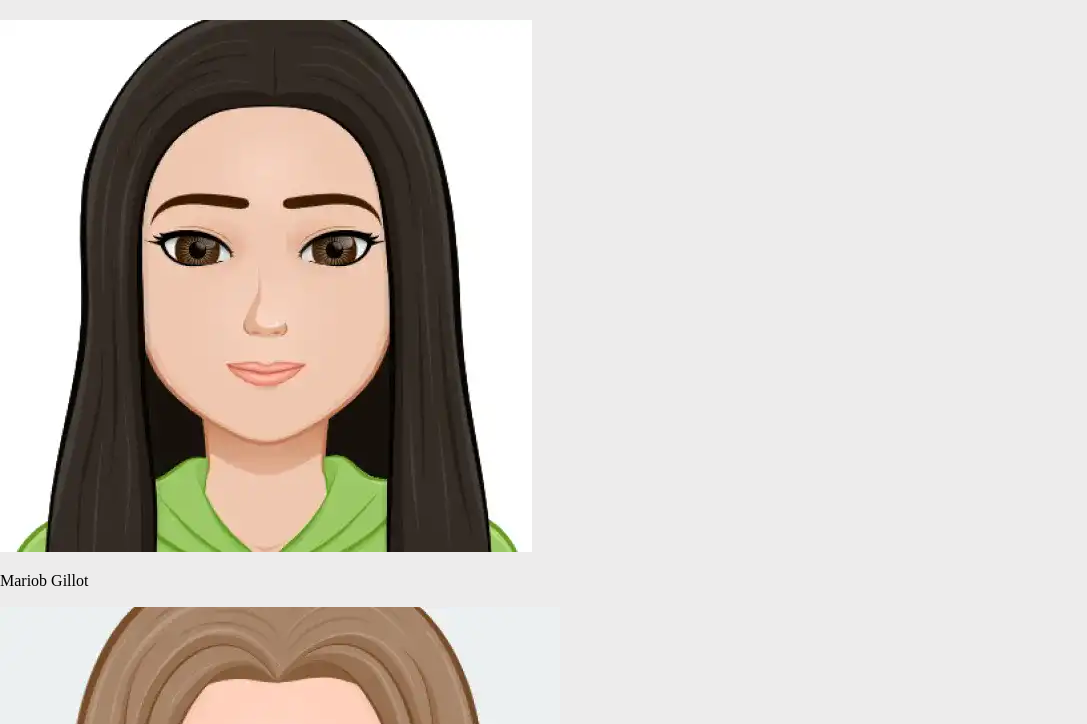
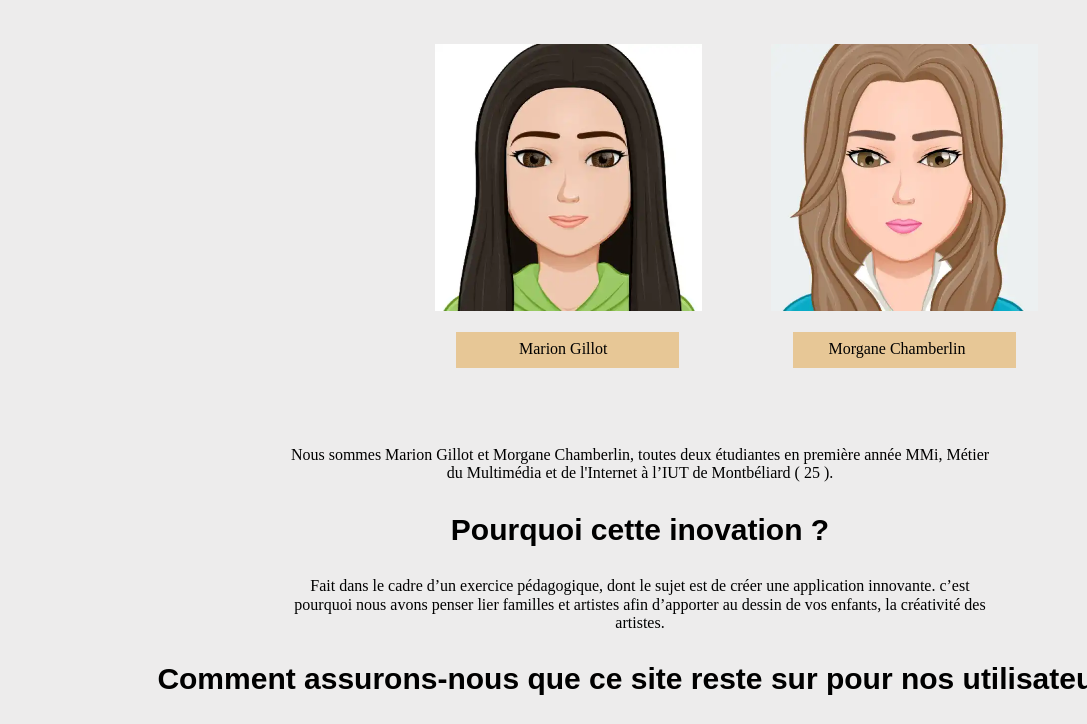
Before and after one commit to ChamberlinMorgane/site-promotionnel, a plain HTML site: page àpropos.html in a window 1280 px wide. Shown: the part 188-912 px from the top of the page, without its empty margins (0-1087 px from the left). Drawn offline with Linux system fonts and the light colour scheme.

Commit message:
page à propos

```diff
--- a/src/css/bases/main.css
+++ b/src/css/bases/main.css
@@ -49,3 +49,60 @@ ul {
    -webkit-background-clip: text;
     background-clip: text;
     z-index: 2;}
+
+
+.title__center__h3 {
+text-align: center;
+}
+
+.avatars {
+  display: flex;
+  margin-left: 435px;
+  width: 267px;
+  margin-top: 77px;
+}
+
+  .avatar__marion {
+      display: flex;
+  }
+
+  .avatar__morgane {
+    display: flex;
+    margin-left: 69px;
+}
+
+.name__avatars {
+  margin-top: 13px;
+  display: flex;
+  margin-left: 519px;
+  margin-bottom: 72px;
+}
+
+.name__morgane {
+  margin-left: 221px;
+}
+
+.description__apropos {
+  text-align: center;
+  margin-left: 284px;
+  margin-right: 284px;
+}
+
+.fond__orange {
+  margin-top: 21px;
+  width: 223px;
+  display: flex;
+  margin-left: 456px;
+  z-index: -1;
+  position: absolute;
+}
+
+.fond__orange__2 {
+  margin-left: 114px;
+}
+
+.description__apropos__2 {
+  margin-left: 187px;
+  margin-right: 357px;
+  margin-bottom: 69px;
+}
--- a/àpropos.html
+++ b/àpropos.html
@@ -25,37 +25,58 @@
             </h3>
         </div>
     </header>
-    <h2>Qui sommes nous ?</h2>
-    <img src="public/img/image-avatar-marion.webp" alt="Marion">
-    <p>Mariob Gillot</p>
 
-    <img src="public/img/image-avatar-morgane.webp" alt="Morgane">
-    <p>Morgane Chamberlin</p>
+    <h3 class="title__center__h3">Qui sommes nous ?</h2>
 
-    <p>Nous sommes Marion Gillot et Morgane Chamberlin, toutes deux étudiantes en première année MMi,
+        <div class="avatars">
+            <img src="public/img/image-avatar-marion.webp" alt="Marion" class="avatar__marion">
+            <img src="public/img/image-avatar-morgane.webp" alt="Morgane" class="avatar__morgane">
+        </div>
+
+        <div class="fond__orange">
+            <img src="public/img/fond__name.jpg" alt="fond__orange">
+            <img src="public/img/fond__name.jpg" alt="fond__orange" class="fond__orange__2">
+        </div>
+
+        <div class="name__avatars">
+            <p class="name__marion">Marion Gillot</p>
+            <p class="name__morgane">Morgane Chamberlin</p>
+        </div>
+
+        <p class="description__apropos">Nous sommes Marion Gillot et Morgane Chamberlin, toutes deux étudiantes en
+            première année MMi,
             Métier du Multimédia et de l'Internet à l’IUT de Montbéliard ( 25 ).</p>
 
-    <h2>Pourquoi cette inovation ?</h2>
+        <h3 class="title__center__h3">Pourquoi cette inovation ?</h2>
 
-    <p>Fait dans le cadre d’un exercice pédagogique, dont le sujet est de créer une application innovante. c’est
+            <p class="description__apropos">Fait dans le cadre d’un exercice pédagogique, dont le sujet est de créer une
+                application innovante. c’est
                 pourquoi nous avons penser lier familles
                 et artistes afin d’apporter au dessin de vos enfants, la créativité des artistes.</p>
 
-    <h2>Comment assurons-nous que ce site reste sur pour nos utilisateurs</h2>
+            <h3 class="title__center__h3">Comment assurons-nous que ce site reste sur pour nos utilisateurs</h2>
 
-    <p>Nous surveillons les activités sur le site pour la sécurité de chacun. Malheureusement, comme nous ne pouvons pas
+                <div class="description__apropos__2">
+                    <p>Nous surveillons les activités sur le site pour la sécurité de chacun. Malheureusement, comme
+                        nous ne
+                        pouvons pas
                         être partout en même temps,
                         nous avons d'autres mesures :</p>
 
                     <ul>
-        <li>Nous demandons aux utilisateurs de signaler toute personne qui utilise un langage ou des images blessants ou
+                        <li>Nous demandons aux utilisateurs de signaler toute personne qui utilise un langage ou des
+                            images
+                            blessants ou
                             inappropriés (commentaires, messages, noms d'utilisateurs,
                             avatars, créations).
                         </li>
-        <li>Votre enfant devrait également utiliser des filtres de language pour l'empêcher d'afficher tout contenu
+                        <li>Votre enfant devrait également utiliser des filtres de language pour l'empêcher d'afficher
+                            tout
+                            contenu
                             inapproprié qui pourrait venir
                             d'autres utilisateurs.</li>
                     </ul>
+                </div>
                 <footer class="footer">
                     <div class="footerinformations">
                         <ul class="list-unstyled1">
@@ -72,14 +93,17 @@
 
                     <div class="footer__social">
                         <ul class="list-unstyled2">
-                <li><a href="https://www.facebook.com/profile.php?id=100009306961064" aria-label="facebook"><img
-                            src="public/icone/facebook.svg" alt="icone facebook"></a></li>
-                <li><a href="https://twitter.com/1820Tc" aria-label="twitter"><img src="public/icone/twitter.svg"
-                            alt="icone twitter"></a></li>
-                <li><a href="https://www.linkedin.com/in/marion-gillot-8133a7224/" aria-label="LogoLikedin"><img
-                            src="public/icone/linkedin.svg" alt="icone likedin"></a></li>
-                <li><a href="https://www.linkedin.com/in/marion-gillot-8133a7224/" aria-label="instagram"><img
-                            src="public/icone/instagram.svg" alt="icone instagram"></a></li>
+                            <li><a href="https://www.facebook.com/profile.php?id=100009306961064"
+                                    aria-label="facebook"><img src="public/icone/facebook.svg" alt="icone facebook"></a>
+                            </li>
+                            <li><a href="https://twitter.com/1820Tc" aria-label="twitter"><img
+                                        src="public/icone/twitter.svg" alt="icone twitter"></a></li>
+                            <li><a href="https://www.linkedin.com/in/marion-gillot-8133a7224/"
+                                    aria-label="LogoLikedin"><img src="public/icone/linkedin.svg"
+                                        alt="icone likedin"></a></li>
+                            <li><a href="https://www.linkedin.com/in/marion-gillot-8133a7224/"
+                                    aria-label="instagram"><img src="public/icone/instagram.svg"
+                                        alt="icone instagram"></a></li>
                         </ul>
                     </div>
 
```
Also changed, not shown: public/img/fond__name.jpg (added), 3 other files. Lines whose indentation alone changed are shown as unchanged.
